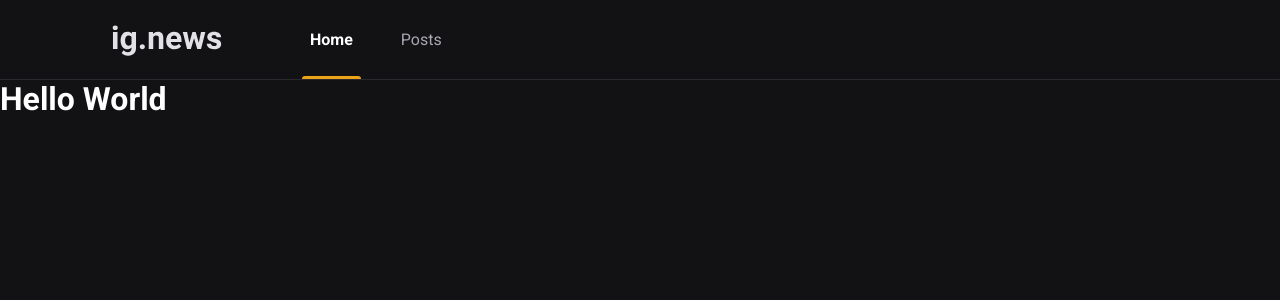
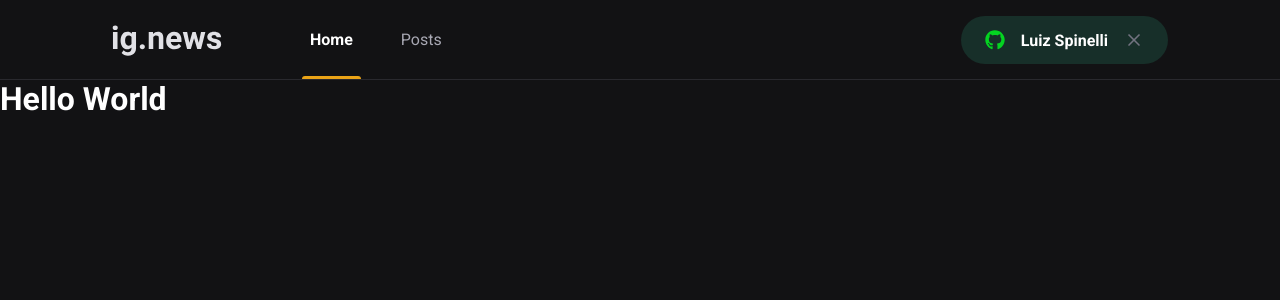
Before and after one commit to luizspinelli/ignews, a Next.js app: page / in a window 1280 px wide. Shown: the top 300 px of the page. Built offline with nearby package versions, Linux system fonts and the light colour scheme.

Commit message:
SignInButton component

```diff
--- a/package.json
+++ b/package.json
@@ -11,6 +11,7 @@
     "next": "10.1.3",
     "react": "17.0.2",
     "react-dom": "17.0.2",
+    "react-icons": "^4.2.0",
     "sass": "^1.32.8"
   },
   "devDependencies": {
--- a/src/components/Header/index.tsx
+++ b/src/components/Header/index.tsx
@@ -1,14 +1,16 @@
+import { SignInButton } from '../SignInButton';
 import styles from './styles.module.scss';
 
-export function Header () {
+export function Header() {
   return (
     <header className={styles.headerContainer}>
       <div className={styles.headerContent}>
-        <img src="/images/logo.svg" alt="ig.news"/>
+        <img src="/images/logo.svg" alt="ig.news" />
         <nav>
           <a className={styles.active} href="">Home</a>
           <a href="">Posts</a>
         </nav>
+        <SignInButton />
       </div>
     </header>
   )
--- a/src/components/Header/styles.module.scss
+++ b/src/components/Header/styles.module.scss
@@ -43,4 +43,7 @@
             }
         }
     }
+    button {
+        margin-left: auto;
+    }
 }
--- /dev/null
+++ b/src/components/SignInButton/index.tsx
@@ -0,0 +1,19 @@
+import { FaGithub } from 'react-icons/fa';
+import { FiX } from 'react-icons/fi'
+import styles from './styles.module.scss';
+
+export function SignInButton() {
+  const isUserLoggedIn = true;
+  return isUserLoggedIn ? (
+    <button className={styles.signInButton}>
+      <FaGithub color="#04d321" />
+      Luiz Spinelli
+      <FiX color="#737380" className={styles.closeIcon} />
+    </button>
+  ) : (
+    <button className={styles.signInButton}>
+      <FaGithub color="#eba417" />
+      Sign in with Github
+    </button>
+  )
+}
--- /dev/null
+++ b/src/components/SignInButton/styles.module.scss
@@ -0,0 +1,26 @@
+.signInButton {
+    height: 3rem;
+    border-radius: 3rem;
+    background: var(--gray-850);
+    border: 0;
+    padding: 1.5rem;
+    display: flex;
+    align-items: center;
+    justify-content: center;
+    color: var(--white);
+    font-weight: bold;
+    transition: filter 0.2s;
+    svg {
+        width: 20px;
+        height: 20px;
+    }
+    svg.closeIcon {
+        margin-left: 1rem;
+    }
+    svg:first-child {
+        margin-right: 1rem;
+    }
+    &:hover {
+        filter: brightness(0.8)
+    }
+}
--- a/src/styles/global.scss
+++ b/src/styles/global.scss
@@ -9,6 +9,7 @@
     --gray-100: #e1e1e6;
     --gray-300: #a8a8b3;
     --gray-800: #29292e;
+    --gray-850: #172f29;
     --gray-900: #121214;
     --cyan-500: #61dafb;
     --yellow-500: #eba417;
```
Also changed, not shown: 1 other file (tests, documents, lock files or other folders).
